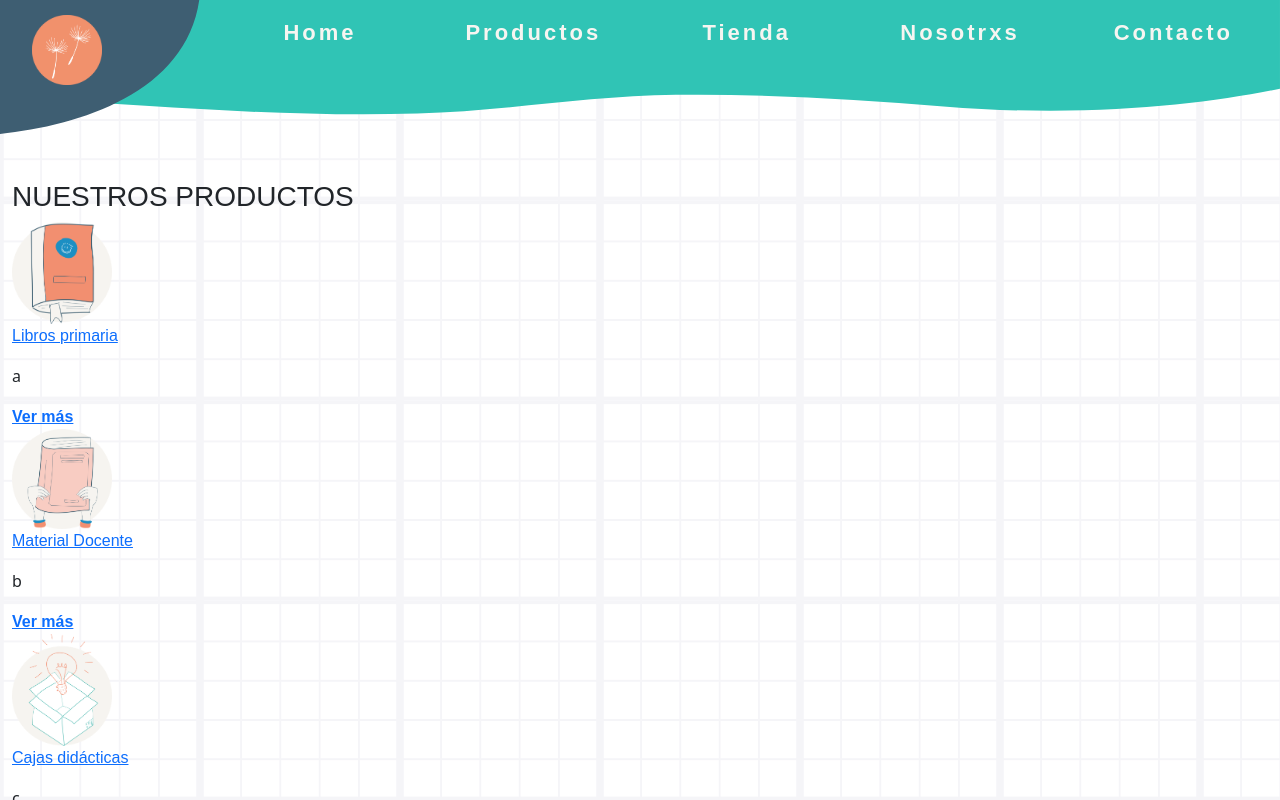
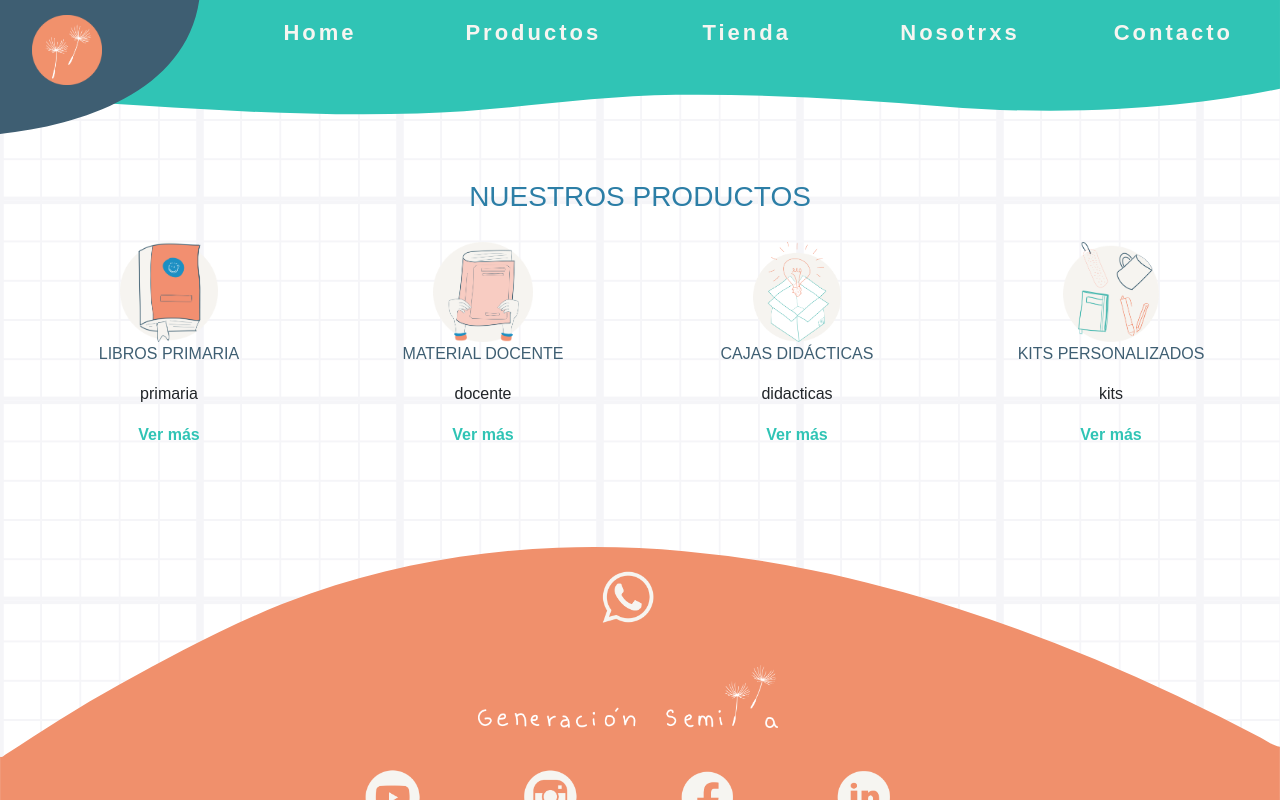
Before and after one commit to Generacionsemilla/generacion-semilla, a React (Create React App) app: page /#/products in a window 1280 px wide. Shown: the top 800 px of the page. Built offline with nearby package versions, Linux system fonts and the light colour scheme; a web font is replaced by a local one.

Commit message:
products and product detail minow home adjustments

```diff
--- a/src/assets/styles_common.js
+++ b/src/assets/styles_common.js
@@ -8,6 +8,13 @@ export const STYLES_COMMON = {
         marronLeo: '#776358',
         grisGrafito: '#737373',
         blancoHielo: '#F6F5F1'
+    },
+    breakpoints: {
+        sm: '576px',
+        md: '768px',
+        lg: '992px',
+        xl: '1200px',
+        xxl: '1400px'
     }
 
 };
--- a/src/components/header.js
+++ b/src/components/header.js
@@ -11,7 +11,7 @@ import {STYLES_COMMON} from "../assets/styles_common";
 const Header = () => {
     const [menuMOpen, setMenuMOpen] = useState(false);
 
-    const medium = useMediaQuery({ query: '(max-width: 992px)' });
+    const largeTop = useMediaQuery({ query: '(max-width: 992px)' });
     const styles = {
         header_d:{
             iconDesktop:{
@@ -41,7 +41,7 @@ const Header = () => {
                 left: '0'
             },
             headerLink:{
-                fontSize: medium ? '16px' : '22px',
+                fontSize: largeTop ? '16px' : '22px',
                 textDecoration: 'none',
                 color: STYLES_COMMON.colors.blancoHielo,
                 fontFamily: 'ff-providence-sans-web-pro,sans-serif',
@@ -77,7 +77,7 @@ const Header = () => {
     return (
         <header>
             <Row style={styles.header_d.header}>
-                <Col xs={2} className="d-md-none">
+                <Col xs={2} className={'d-md-none'}>
                     <Button style={styles.header_m.hamburger}
                             onClick={() => setMenuMOpen(!menuMOpen)}
                             aria-controls="m-movil"
@@ -104,18 +104,18 @@ const Header = () => {
                         </div>
                     </Collapse>
                 </Col>
-                <Col md={12} style={styles.header_d.headerBackground} className="d-none d-md-block">
+                <Col md={12} style={styles.header_d.headerBackground} className={'d-none d-md-block'}>
                     <svg xmlns="http://www.w3.org/2000/svg" style={styles.header_d.headerBackgroundIcon} xmlnsXlink="http://www.w3.org/1999/xlink" zoomAndPan="magnify" viewBox="0 0 375 375" width="200px" height="200px" preserveAspectRatio="none" version="1.0"><defs><clipPath id="clip-0"><path d="M 0 0 L 375 0 L 375 256 L 0 256 Z M 0 0 " clipRule="nonzero"/></clipPath><clipPath id="clip-1"><path d="M -51.773438 492.085938 L -507.585938 -152.847656 L 137.351562 -608.660156 L 593.160156 36.277344 Z M -51.773438 492.085938 " clipRule="nonzero"/></clipPath><clipPath id="clip-2"><path d="M -51.773438 492.085938 L -507.585938 -152.847656 L 137.351562 -608.660156 L 593.160156 36.277344 Z M -51.773438 492.085938 " clipRule="nonzero"/></clipPath></defs><g clipPath="url(#clip-0)"><g clipPath="url(#clip-1)"><g clipPath="url(#clip-2)"><path fill="rgb(24.308777%, 36.859131%, 44.709778%)" d="M 376.25 -43.488281 C 381.730469 255.722656 -75.101562 269.703125 -158.136719 249.089844 C -316 210.183594 -302.453125 -16.40625 -174.449219 -47.105469 C -81.535156 -69.449219 7.660156 -68.855469 -8.953125 -263.679688 C -22.703125 -425.714844 108.851562 -512.695312 177.550781 -477.886719 C 277.972656 -427.203125 372.3125 -254.042969 376.25 -43.488281 Z M 376.25 -43.488281 " fillOpacity="1" fillRule="nonzero"/></g></g></g></svg>
                     <svg xmlns="http://www.w3.org/2000/svg" style={styles.header_d.headerBackgroundFull} xmlnsXlink="http://www.w3.org/1999/xlink" zoomAndPan="magnify" viewBox="0 0 375 375"  width="100%" height="450px" preserveAspectRatio="none" version="1.0"><path fill="rgb(18.818665%, 76.858521%, 70.979309%)" d="M 42.605469 88.125 C 68.855469 92.921875 95.480469 96.894531 122.253906 94.644531 C 148.125 92.472656 171.976562 79.957031 198 79.058594 C 224.398438 78.160156 250.871094 82.804688 276.445312 88.726562 C 319.417969 98.617188 353.46875 86.476562 374.992188 73.960938 L 374.992188 0.0703125 L 0.0078125 0.0703125 L 0.0078125 79.28125 C 14.035156 82.953125 28.507812 85.578125 42.605469 88.125 Z M 42.605469 88.125 " fillOpacity={"1"} fillRule={"nonzero"}/></svg>
                 </Col>
-                <Col xs={12} style={styles.header_d.headerBackground} className="d-xs-block d-md-none">
+                <Col xs={12} style={styles.header_d.headerBackground} className={'d-xs-block d-md-none'}>
                     <svg xmlns="http://www.w3.org/2000/svg" style={styles.header_d.headerBackgroundIcon} xmlnsXlink="http://www.w3.org/1999/xlink" zoomAndPan="magnify" viewBox="0 0 375 375" width="150px" height="150px" preserveAspectRatio="none" version="1.0"><defs><clipPath id="clip-0"><path d="M 0 0 L 375 0 L 375 256 L 0 256 Z M 0 0 " clipRule="nonzero"/></clipPath><clipPath id="clip-1"><path d="M -51.773438 492.085938 L -507.585938 -152.847656 L 137.351562 -608.660156 L 593.160156 36.277344 Z M -51.773438 492.085938 " clipRule="nonzero"/></clipPath><clipPath id="clip-2"><path d="M -51.773438 492.085938 L -507.585938 -152.847656 L 137.351562 -608.660156 L 593.160156 36.277344 Z M -51.773438 492.085938 " clipRule="nonzero"/></clipPath></defs><g clipPath="url(#clip-0)"><g clipPath="url(#clip-1)"><g clipPath="url(#clip-2)"><path fill="rgb(24.308777%, 36.859131%, 44.709778%)" d="M 376.25 -43.488281 C 381.730469 255.722656 -75.101562 269.703125 -158.136719 249.089844 C -316 210.183594 -302.453125 -16.40625 -174.449219 -47.105469 C -81.535156 -69.449219 7.660156 -68.855469 -8.953125 -263.679688 C -22.703125 -425.714844 108.851562 -512.695312 177.550781 -477.886719 C 277.972656 -427.203125 372.3125 -254.042969 376.25 -43.488281 Z M 376.25 -43.488281 " fillOpacity="1" fillRule="nonzero"/></g></g></g></svg>
                     <svg xmlns="http://www.w3.org/2000/svg" style={styles.header_d.headerBackgroundFull} xmlnsXlink="http://www.w3.org/1999/xlink" zoomAndPan="magnify" viewBox="0 0 375 375"  width="100%" height="300px" preserveAspectRatio="none" version="1.0"><path fill="rgb(18.818665%, 76.858521%, 70.979309%)" d="M 42.605469 88.125 C 68.855469 92.921875 95.480469 96.894531 122.253906 94.644531 C 148.125 92.472656 171.976562 79.957031 198 79.058594 C 224.398438 78.160156 250.871094 82.804688 276.445312 88.726562 C 319.417969 98.617188 353.46875 86.476562 374.992188 73.960938 L 374.992188 0.0703125 L 0.0078125 0.0703125 L 0.0078125 79.28125 C 14.035156 82.953125 28.507812 85.578125 42.605469 88.125 Z M 42.605469 88.125 " fillOpacity={"1"} fillRule={"nonzero"}/></svg>
                 </Col>
-                <Col md={3} lg={2} className="d-none d-md-block">
+                <Col md={3} lg={2} className={'d-none d-md-block'}>
                     <Link to="/" style={styles.header_d.homeIconLink}><img src={icon_desktop} style={styles.header_d.iconDesktop} alt={t('title')} title={t('title')}></img></Link>
                 </Col>
-                <Col md={9} lg={10} className="d-none d-md-block">
+                <Col md={9} lg={10} className={'d-none d-md-block'}>
                     <Row className={'text-center'} style={styles.header_d.linksRow}>
                         <Col>
                             <Link to="/" style={styles.header_d.headerLink}>{t('header.home')}</Link>
--- a/src/components/product_item.js
+++ b/src/components/product_item.js
@@ -1,33 +1,51 @@
 import React from 'react';
 import {Link} from "react-router-dom";
+import {Col} from "react-bootstrap";
+import {STYLES_COMMON} from "../assets/styles_common";
 
 const ProductItem = ({product}) => {
 
     const styles = {
+        desktop:{
             icons:{
-            width: '100px'
+                maxWidth: '100px',
+                maxHeight: '100px'
             },
             product_name:{
                 fontFamily: 'sketchnote-square,sans-serif',
                 fontWeight: '400',
-            fontStyle: 'normal'
+                fontStyle: 'normal',
+                color: STYLES_COMMON.colors.verdeAzulado
             },
             more:{
                 fontFamily: 'filson-pro,sans-serif',
                 fontWeight: '700',
+                fontStyle: 'normal',
+                textDecoration: 'none',
+                color: STYLES_COMMON.colors.tusaturado
+
+            },
+            description:{
+                fontFamily: 'filson-pro,sans-serif',
+                fontWeight: '400',
                 fontStyle: 'normal'
+            },
+            link: {
+                textDecoration: 'none'
             }
         }
 
+    }
+
     return (
-        <div>
-            <Link to={'/products/'+product.name}>
-                <img style={styles.icons} src={require('../assets/products/icons/'+product.name+'.png').default}></img>
-                <p style={styles.product_name}>{product.title}</p>
+        <Col xs={12} md={3}>
+            <Link style={styles.desktop.link} to={'/products/'+product.name}>
+                <img style={styles.desktop.icons} src={require('../assets/products/icons/'+product.name+'.png').default}></img>
+                <p style={styles.desktop.product_name}>{product.title.toUpperCase()}</p>
             </Link>
-            <p>{product.description}</p>
-            <Link style={styles.more} to={'/products/'+product.name}>Ver más</Link>
-        </div>
+            <p style={styles.desktop.description}>{product.description}</p>
+            <Link style={styles.desktop.more} to={'/products/'+product.name}>Ver más</Link>
+        </Col>
     )
 };
 
--- a/src/model/product.js
+++ b/src/model/product.js
@@ -4,21 +4,21 @@ class Product {
     description;
     upper_text;
     lower_text;
-    image_1;
-    image_2;
+    link;
 
-    constructor(name, title, description, upper_text, lower_text) {
+    constructor(name, title, description, upper_text, lower_text, link) {
         this.name = name
         this.title = title
         this.description = description
         this.upper_text = upper_text
         this.lower_text = lower_text
+        this.link = link
     }
 
 }
 
-export const PRODUCTS = [new Product("primaria",'Libros primaria','a', 'texto arriba primaria', 'texto abajo primaria'),
-                        new Product("docente",'Material Docente', 'b','texto arriba docente', 'texto abajo docente'),
-                        new Product("didacticas",'Cajas didácticas', 'c','texto arriba didacticas', 'texto abajo didacticas'),
-                        new Product("kits",'Kits Personalizados', 'd','texto arriba kits', 'texto abajo kits'),
+export const PRODUCTS = [new Product("primaria",'Libros primaria','primaria', 'Integer et dictum ante. In hac habitasse platea dictumst. Quisque a lorem eget justo faucibus faucibus. Mauris tempus metus vitae libero placerat rutrum. Praesent a lacus ultrices, dignissim libero vel, tincidunt leo. Duis nec interdum enim. Vivamus venenatis ornare erat, quis bibendum erat viverra ac.', 'Proin non odio in nisl auctor tempor. Fusce consectetur volutpat accumsan. Vestibulum venenatis mauris nibh, a porta dui mattis at. Morbi sed iaculis erat. Mauris auctor accumsan euismod. Proin tristique sit amet ligula sit amet vulputate. Vivamus mauris magna, aliquet nec maximus eget,', ''),
+                        new Product("docente",'Material Docente', 'docente','Nunc vitae lobortis justo. Nulla euismod, magna sed sollicitudin dictum, lorem urna pellentesque tellus, nec suscipit nibh urna eget mauris. ', 'Maecenas rhoncus ligula velit, ac vestibulum nulla aliquam vel. Aenean id malesuada risus. Nam eros lectus, semper vitae massa quis, consectetur posuere neque. Nam a malesuada dui. Fusce turpis nisi, dapibus non massa eget, elementum aliquet libero. Ut convallis vulputate pellentesque. Phasellus magna augue, pharetra a libero eget, eleifend aliquet nunc. Cras rhoncus a erat sed aliquet. Donec dapibus ante tortor,', ''),
+                        new Product("didacticas",'Cajas didácticas', 'didacticas','Integer et dictum ante. In hac habitasse platea dictumst. Quisque a lorem eget justo faucibus faucibus. Mauris tempus metus vitae libero placerat rutrum. Praesent a lacus ultrices, dignissim libero vel, tincidunt leo. Duis nec interdum enim. Vivamus venenatis ornare erat, quis bibendum erat viverra ac.', 'Pellentesque vestibulum faucibus turpis. Sed eu odio id sapien ultricies semper sed id ligula. Aenean iaculis velit eu ipsum varius elementum. Integer sem est, dignissim et lacus eleifend, aliquam interdum nisi. Integer auctor justo sit amet quam congue venenatis. Duis sodales egestas consectetur.', ''),
+                        new Product("kits",'Kits Personalizados', 'kits','Pellentesque ac pellentesque velit. Vivamus vitae lectus varius, pharetra sem ac, accumsan justo. Cras id dapibus est, ac blandit quam. Integer justo erat,', 'Maecenas rhoncus ligula velit, ac vestibulum nulla aliquam vel. Aenean id malesuada risus. Nam eros lectus, semper vitae massa quis, consectetur posuere neque. Nam a malesuada dui. Fusce turpis nisi, dapibus non massa eget, elementum aliquet libero. Ut convallis vulputate pellentesque. Phasellus magna augue, pharetra a libero eget, eleifend aliquet nunc. Cras rhoncus a erat sed aliquet. Donec dapibus ante tortor,', ''),
                         ];
--- a/src/pages/home.js
+++ b/src/pages/home.js
@@ -11,20 +11,21 @@ import {useMediaQuery} from "react-responsive";
 const Home = () => {
     const { t } = useTranslation();
 
-    const medium = useMediaQuery({ query: '(max-width: 992px)' });
+    const largeTop = useMediaQuery({ query: '(max-width: 992px)' });
+    const xlargeMin = useMediaQuery({ query: '(min-width: 1200px)' });
 
     const styles = {
         mainRow:{
             minHeight: '500px',
-            fontSize: medium ? '12px' : '16px',
+            fontSize: largeTop ? '12px' : '16px',
             letterSpacing: '3px'
         },
         logo:{
             width: '100%'
         },
         button:{
-            width: medium ? '110px' :'138px',
-            height: medium ? '28px' :'38px',
+            width: largeTop ? '110px' :'138px',
+            height: largeTop ? '28px' :'38px',
             borderRadius: '6px',
             borderColor: STYLES_COMMON.colors.tusaturado,
             backgroundColor: STYLES_COMMON.colors.tusaturado,
@@ -34,7 +35,7 @@ const Home = () => {
             fontStyle: 'normal',
             lineHeight: '2',
             letterSpacing: '3px',
-            fontSize: medium ? '12px' : '16px'
+            fontSize: largeTop ? '12px' : '16px'
         },
         logoPhrase: {
             fontFamily: 'ff-providence-sans-web-pro,sans-serif',
@@ -49,16 +50,16 @@ const Home = () => {
             padding: '40px'
         },
         drawings_right:{
-            maxWidth: '30%',
+            maxWidth: xlargeMin ? '25%' :'32%',
             position: 'absolute',
             right: '0',
-            top: '50%'
+            top: '40%'
         },
         drawings_left:{
-            maxWidth: '30%',
+            maxWidth: xlargeMin ? '25%' :'32%',
             position: 'absolute',
             left: '-10%',
-            top: '50%'
+            top: '42%'
         }
 
     }
@@ -79,7 +80,7 @@ const Home = () => {
                         </Row>
                     </div>
                 </Col>
-                <Col md={12} className="d-none d-md-block">
+                <Col md={12} className={'d-none d-md-block'}>
                     <img style={styles.drawings_left} src={drawings_left}></img>
                     <img style={styles.drawings_right} src={drawings_right}></img>
                 </Col>
--- a/src/pages/product_detail.js
+++ b/src/pages/product_detail.js
@@ -1,17 +1,82 @@
 import React from 'react';
 import {useParams} from "react-router-dom";
 import {PRODUCTS} from "../model/product";
+import {Col, Row} from "react-bootstrap";
+import {STYLES_COMMON} from "../assets/styles_common";
+import {useMediaQuery} from "react-responsive";
 
 const ProductDetail = () => {
 
-    let { productName } = useParams();
+    let {productName} = useParams();
     const product = PRODUCTS.find(prod => prod.name === productName);
+
+    const mediumTop = useMediaQuery({ query: '(max-width: '+STYLES_COMMON.breakpoints.md+')' });
+
+    const styles = {
+        title: {
+            fontFamily: 'sketchnote-square,sans-serif',
+            fontWeight: '400',
+            fontStyle: 'normal',
+            color: STYLES_COMMON.colors.azulita
+        },
+        productsRow: {
+            margin: '20px 0 100px',
+        },
+        icons: {
+            maxWidth: '100%',
+            maxHeight: '300px'
+        },
+        image:{
+            width:'100%'
+        },
+        button:{
+            borderRadius: '6px',
+            borderColor: STYLES_COMMON.colors.tusaturado,
+            backgroundColor: STYLES_COMMON.colors.tusaturado,
+            filter: 'drop-shadow(0px 4px 4px rgba(0, 0, 0, 0.25))',
+            fontFamily: 'ff-providence-sans-web-pro,sans-serif',
+            fontWeight: '700',
+            fontStyle: 'normal',
+            lineHeight: mediumTop ? '2' : '3',
+            letterSpacing: '10px',
+            width: mediumTop ? '160px' : '280px',
+            height: mediumTop ? '40px' : '68px',
+            fontSize: mediumTop ? '16px' : '22px',
+            textDecoration: 'none',
+            color: STYLES_COMMON.colors.blancoHielo
+        }
+    }
 
     return (
         <div>
-            <h2>{product.name}</h2>
-            <div>{product.upper_text}</div>
-            <div>{product.lower_text}</div>
+            <Row>
+                <Col md={{span: 2, offset: 5}} xs={{span: 4, offset: 4}} >
+                    <h3 style={styles.title} className={'text-center d-none d-md-block'}>{product.title.toUpperCase()}</h3>
+                    <img style={styles.icons}
+                         src={require('../assets/products/icons/' + product.name + '.png').default}></img>
+                </Col>
+            </Row>
+            <Row className={'text-center mt-5'}>
+                <Col xs={12}>
+                    <p>{product.upper_text}</p>
+                </Col>
+            </Row>
+            <Row className={'mt-5'}>
+                <Col xs={12} className={'p-0'}>
+                    <img style={styles.image} src={require('../assets/products/images/' + product.name + '_1.png').default}></img>
+                </Col>
+            </Row>
+            <Row className={'text-center mt-5'}>
+                <Col xs={12}>
+                    <p>{product.lower_text}</p>
+                    <a href={product.link} target="_blank" rel="noreferrer" style={styles.button} className={'btn btn-sm'}>Comprar</a>
+                </Col>
+            </Row>
+            <Row className={'mt-5 px-0'}>
+                <Col xs={12} className={'p-0'}>
+                    <img style={styles.image} src={require('../assets/products/images/' + product.name + '_2.png').default}></img>
+                </Col>
+            </Row>
         </div>
     );
 
--- a/src/pages/products.js
+++ b/src/pages/products.js
@@ -2,6 +2,7 @@ import React from 'react';
 import {PRODUCTS} from '../model/product'
 import ProductItem from "../components/product_item";
 import {Col, Row} from "react-bootstrap";
+import {STYLES_COMMON} from "../assets/styles_common";
 
 const Products = () => {
 
@@ -9,18 +10,22 @@ const Products = () => {
         title:{
             fontFamily: 'sketchnote-square,sans-serif',
             fontWeight: '400',
-            fontStyle: 'normal'
+            fontStyle: 'normal',
+            color: STYLES_COMMON.colors.azulita
+        },
+        productsRow:{
+            margin: '20px 0 100px',
         }
     }
 
     return (
         <div>
             <Row>
-                <Col xs={12}>
+                <Col xs={12} className={'text-center'}>
                     <h3 style={styles.title}>NUESTROS PRODUCTOS</h3>
                 </Col>
             </Row>
-            <Row>
+            <Row style={styles.productsRow} className={'text-center'}>
                 {PRODUCTS.map( (p,i) => {
                     return <ProductItem product={p}/>
                 })}
```
Lines whose indentation alone changed are shown as unchanged.
